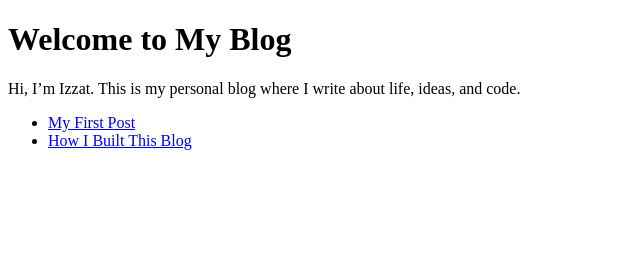
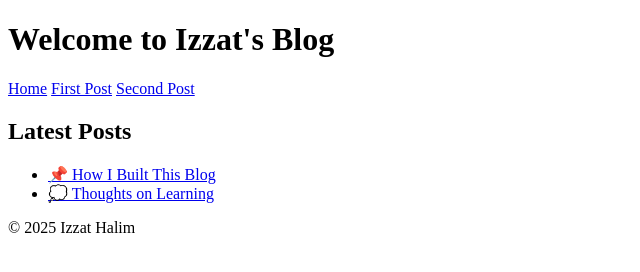
Before and after one commit to IzzatHalim/izzat-halim, a plain HTML site: page index.html in a window 1280 px wide. Shown: the whole page, without its empty margins (0-640 px from the left). Drawn offline with Linux system fonts and the light colour scheme.

Commit message:
Update index.html

```diff
--- a/index.html
+++ b/index.html
@@ -1,16 +1,33 @@
 <!DOCTYPE html>
-<html>
+<html lang="en">
 <head>
-  <title>Izzat's Blog</title>
-  <link rel="stylesheet" href="style.css" />
+  <meta charset="UTF-8">
+  <title>Izzat Halim — Blog</title>
+  <link rel="stylesheet" href="css/style.css">
 </head>
 <body>
-  <h1>Welcome to My Blog</h1>
-  <p>Hi, I’m Izzat. This is my personal blog where I write about life, ideas, and code.</p>
-  <ul>
-    <li><a href="posts/post1.html">My First Post</a></li>
-    <li><a href="posts/post2.html">How I Built This Blog</a></li>
-  </ul>
+  <header>
+    <h1>Welcome to Izzat's Blog</h1>
+    <nav>
+      <a href="/">Home</a>
+      <a href="/blog/post1.html">First Post</a>
+      <a href="/blog/post2.html">Second Post</a>
+    </nav>
+  </header>
+
+  <main>
+    <section>
+      <h2>Latest Posts</h2>
+      <ul>
+        <li><a href="/blog/post1.html">📌 How I Built This Blog</a></li>
+        <li><a href="/blog/post2.html">💭 Thoughts on Learning</a></li>
+      </ul>
+    </section>
+  </main>
+
+  <footer>
+    <p>&copy; 2025 Izzat Halim</p>
+  </footer>
 </body>
 </html>
 <script>
```
